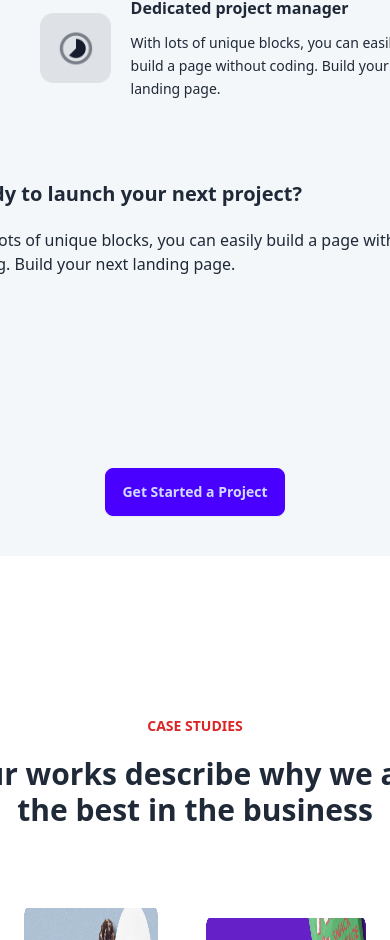
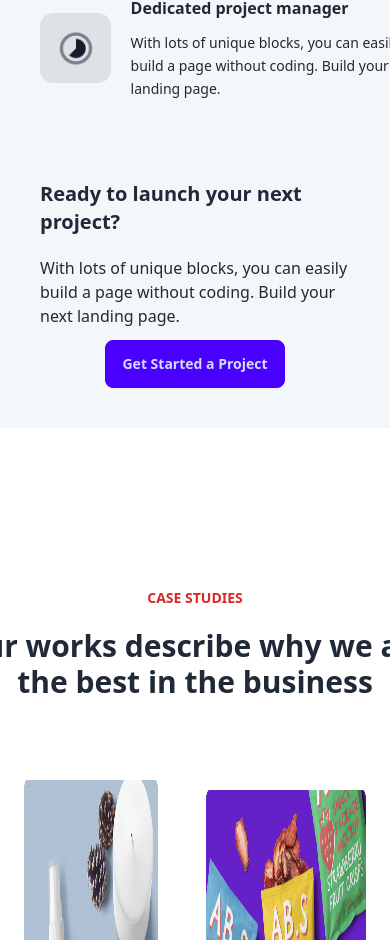
Before and after one commit to CleevePhilip/AgencyLandingpage, a React (Create React App) app in the folder client/: page / in a window 390 px wide. Shown: the part 5316-6256 px from the top of the page. Built offline with nearby package versions, Linux system fonts and the light colour scheme.

Commit message:
Response Last CTA

```diff
--- a/client/src/App.js
+++ b/client/src/App.js
@@ -41,7 +41,7 @@ const App = () => {
           <ChooseUs />
         </section>
 
-        <section className="flex flex-col md:flex-row lg:flex-row justify-center items-center p-10  bg-[#F4F7FA] gap-[12rem] border-t-slate-300 ">
+        <section className="flex flex-col md:flex-row lg:flex-row justify-center items-center p-10  bg-[#F4F7FA] gap-3 lg:gap-[12rem] border-t-slate-300 ">
           <CtaFinal />
         </section>
 
--- a/client/src/components/CtaFinal.js
+++ b/client/src/components/CtaFinal.js
@@ -3,7 +3,7 @@ import React from "react";
 const CtaFinal = () => {
   return (
     <>
-      <div className="flex flex-col gap-5 w-[30rem]">
+      <div className="flex flex-col gap-5 lg:w-[30rem]">
         <p className="text-xl font-bold">Ready to launch your next project?</p>
         <p className="text-base font-light">
           With lots of unique blocks, you can easily build a page without
```
